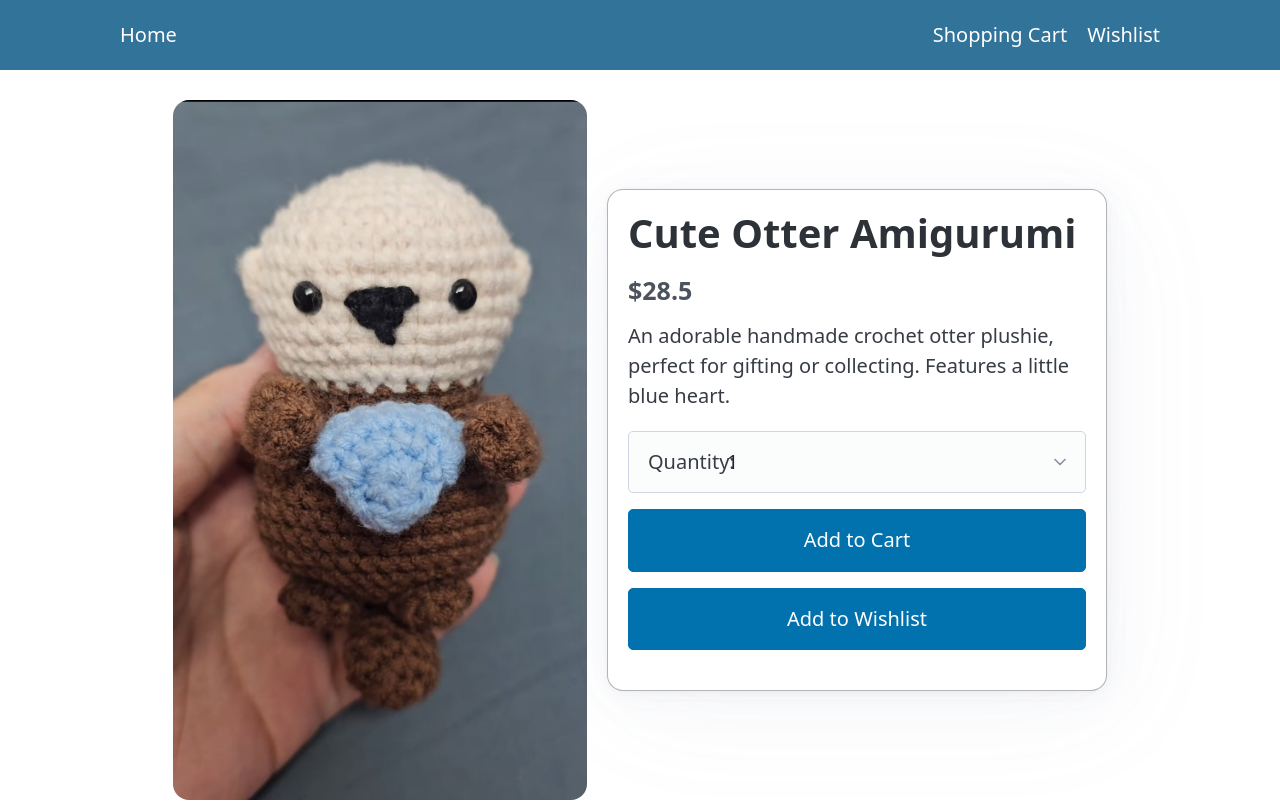
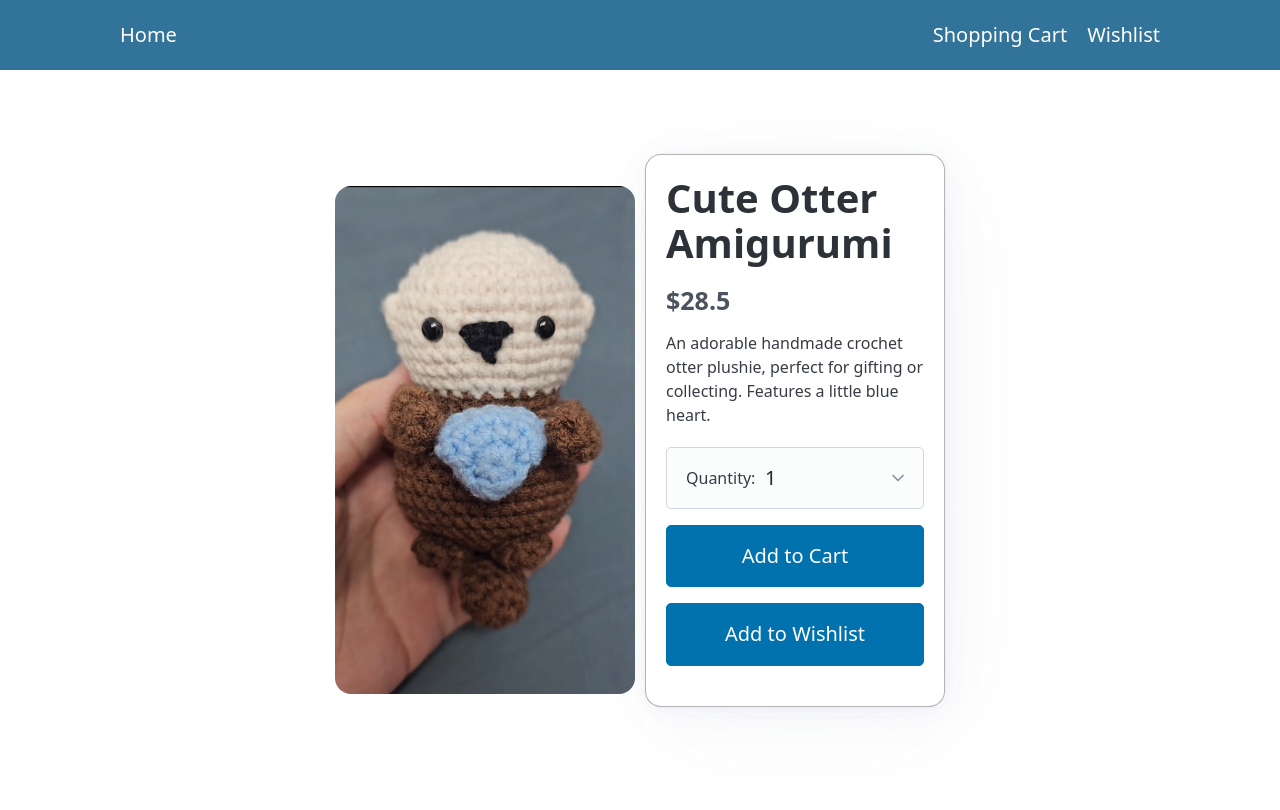
Before and after one commit to AlexLuo602/Crochet-Shopping-Website, a React (Vite) app in the folder frontend/: page /items/1 in a window 1280 px wide. Built offline with nearby package versions, Linux system fonts and the light colour scheme.

Commit message:
fixed page size for lower heights

```diff
--- a/frontend/src/css/ItemDetails.css
+++ b/frontend/src/css/ItemDetails.css
@@ -9,7 +9,7 @@
 	margin: 0;
 	padding: 0;
 	align-items: center;
-	min-height: calc(100vh - 4rem);
+	min-height: calc(100vh - 5rem);
 }
 
 .image-details {
@@ -122,3 +122,17 @@
 		font-size: 16px;
 	}
 }
+
+@media (max-height: 800px) {
+	.image-details {
+		max-width: 15rem;
+		margin-right: 0.5rem;
+	}
+
+	.shopping-cart {
+		max-width: 15rem;
+		min-width: 15rem;
+		font-size: 0.8rem;
+		overflow: hidden;
+	}
+}
```
